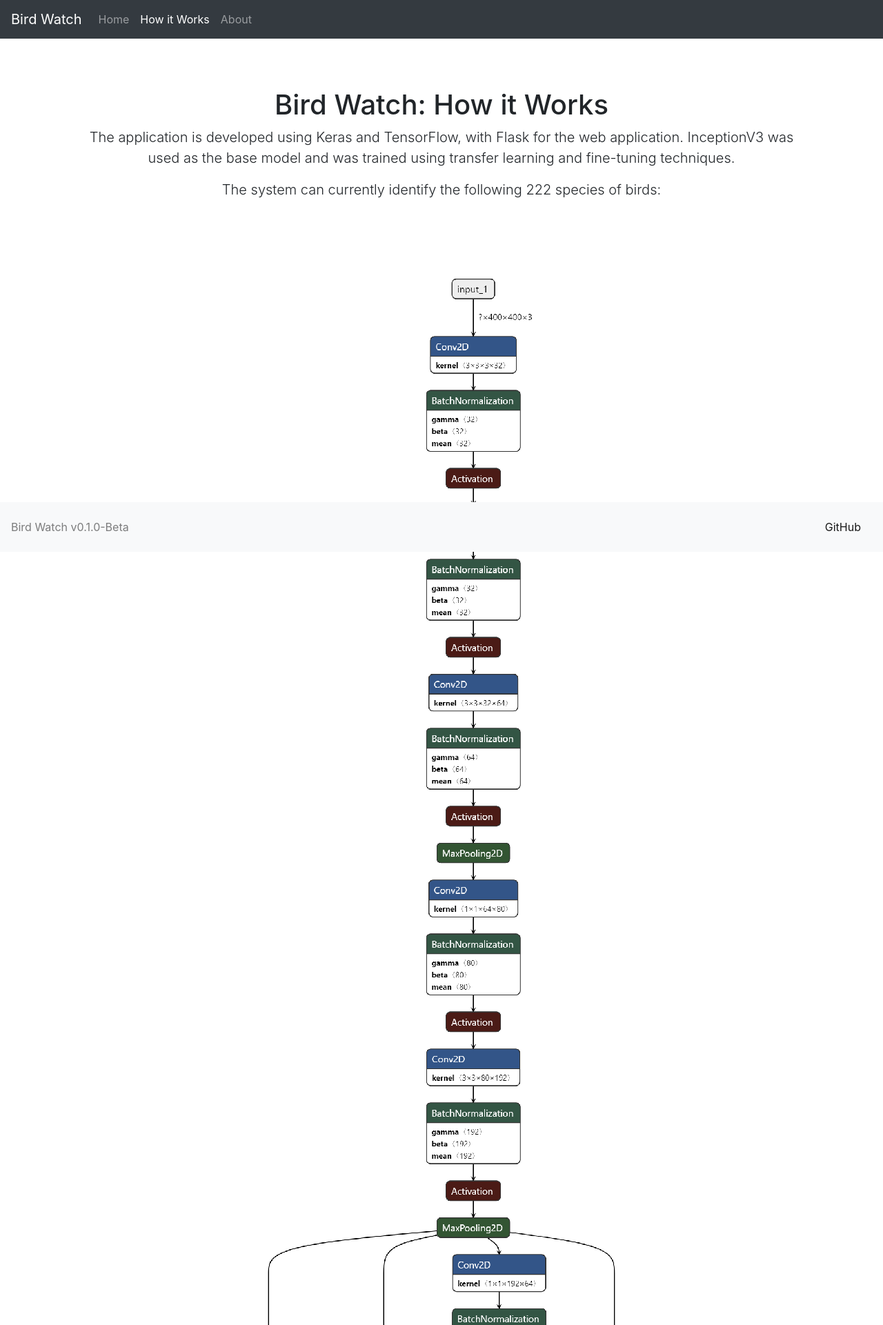
After one commit to Thimira/bird_watch, a Flask app: page /howitworks in a window 1280 px wide. The commit adds this page. Shown: the top 1921 px of the page at 69% size. Run offline with Flask 2, Linux system fonts and the light colour scheme; parts of the project's set-up code (start-up, migrations or seed data) failed here and were passed over; some libraries are stand-ins or nearby versions.

Commit message:
adding the 'How it Works' page

```diff
--- a/application.py
+++ b/application.py
@@ -109,6 +109,9 @@ def index():
 def about():
     return render_template('about.html')
 
+def howitworks():
+    return render_template('howitworks.html')
+
 def sitemap():
     try:
         """Generate sitemap.xml. Makes a list of urls and date modified."""
@@ -139,6 +142,7 @@ application = Flask(__name__)
 application.add_url_rule('/', 'index', index, methods=['GET', 'POST'])
 
 application.add_url_rule('/about', 'about', about, methods=['GET'])
+application.add_url_rule('/howitworks', 'howitworks', howitworks, methods=['GET'])
 
 application.add_url_rule('/sitemap.xml', 'sitemap.xml', sitemap, methods=['GET'])
 application.add_url_rule('/robots.txt', 'robots.txt', robots, methods=['GET'])
--- a/templates/about.html
+++ b/templates/about.html
@@ -11,7 +11,7 @@
         <a class="nav-link" href="/">Home</a>
     </li>
     <li class="nav-item">
-        <a class="nav-link" href="#">How it Works</a>
+        <a class="nav-link" href="/howitworks">How it Works</a>
     </li>
     <li class="nav-item active">
         <a class="nav-link" href="#">About <span class="sr-only">(current)</span></a>
@@ -24,7 +24,7 @@
     <div class="center-content">
         <h1>Bird Watch</h1>
         <p class="lead">A Deep Learning / AI based Bird Image Identification System.</p>
-        <p class="lead">The 'Bird Watch' project, created by an amateur photographer and a machine learning enthusiast, is a solution to a simple problem faced by fellow wildlife photographers: a way to identify birds in their photographs. The application is developed using Keras and TensorFlow, with Flask for the web application.</p>
+        <p class="lead">The 'Bird Watch' project, created by an amateur photographer and a machine learning enthusiast, is a solution to a simple problem faced by fellow wildlife photographers: a way to identify birds in their photographs.</p>
         <p class="lead">The system can currently identify the following 222 species of birds:</p>
     </div>
     <div class="table-responsive">
--- /dev/null
+++ b/templates/howitworks.html
@@ -0,0 +1,34 @@
+{% extends 'base.html' %}
+
+{% block metadesc %}How Bird Watch - the Deep Learning/AI based bird image identification system - works.{% endblock %}
+
+{% block title %}Bird Watch: How it Works{% endblock %}
+
+{% block navbar %}
+<div class="collapse navbar-collapse" id="navbarsExampleDefault">
+    <ul class="navbar-nav mr-auto">
+    <li class="nav-item">
+        <a class="nav-link" href="/">Home</a>
+    </li>
+    <li class="nav-item active">
+        <a class="nav-link" href="#">How it Works <span class="sr-only">(current)</span></a>
+    </li>
+    <li class="nav-item">
+        <a class="nav-link" href="/about">About</a>
+    </li>
+    </ul>
+</div>
+{% endblock %}
+
+{% block content %}
+    <div class="center-content">
+        <h1>Bird Watch: How it Works</h1>
+        <p class="lead">The application is developed using Keras and TensorFlow, with Flask for the web application. InceptionV3 was used as the base model and was trained using transfer learning and fine-tuning techniques.</p>
+        <p class="lead">The system can currently identify the following 222 species of birds:</p>
+    </div>
+    <img src="{{ url_for('static', filename='model.png') }}" class="img-fluid" alt="The deep learning model structure of bird watch">
+    <br />
+    <br />
+    <br />
+    <br />
+{% endblock %}
--- a/templates/index.html
+++ b/templates/index.html
@@ -11,7 +11,7 @@
         <a class="nav-link" href="#">Home <span class="sr-only">(current)</span></a>
     </li>
     <li class="nav-item">
-        <a class="nav-link" href="#">How it Works</a>
+        <a class="nav-link" href="/howitworks">How it Works</a>
     </li>
     <li class="nav-item">
         <a class="nav-link" href="/about">About</a>
@@ -36,7 +36,7 @@
             <input type="file" class="form-control-file btn btn-outline-secondary" name="bird_image" id="bird_image" accept=".jpg,.jpeg,.gif,.png" required="required">
         </div>
         <div class="form-group">
-            <input type="submit" value="Upload" name="submit" class="btn btn-dark">
+            <input type="submit" value="Process" name="submit" class="btn btn-dark">
         </div>
     </form>
     <br />
```
Also changed, not shown: static/model.png (added).
